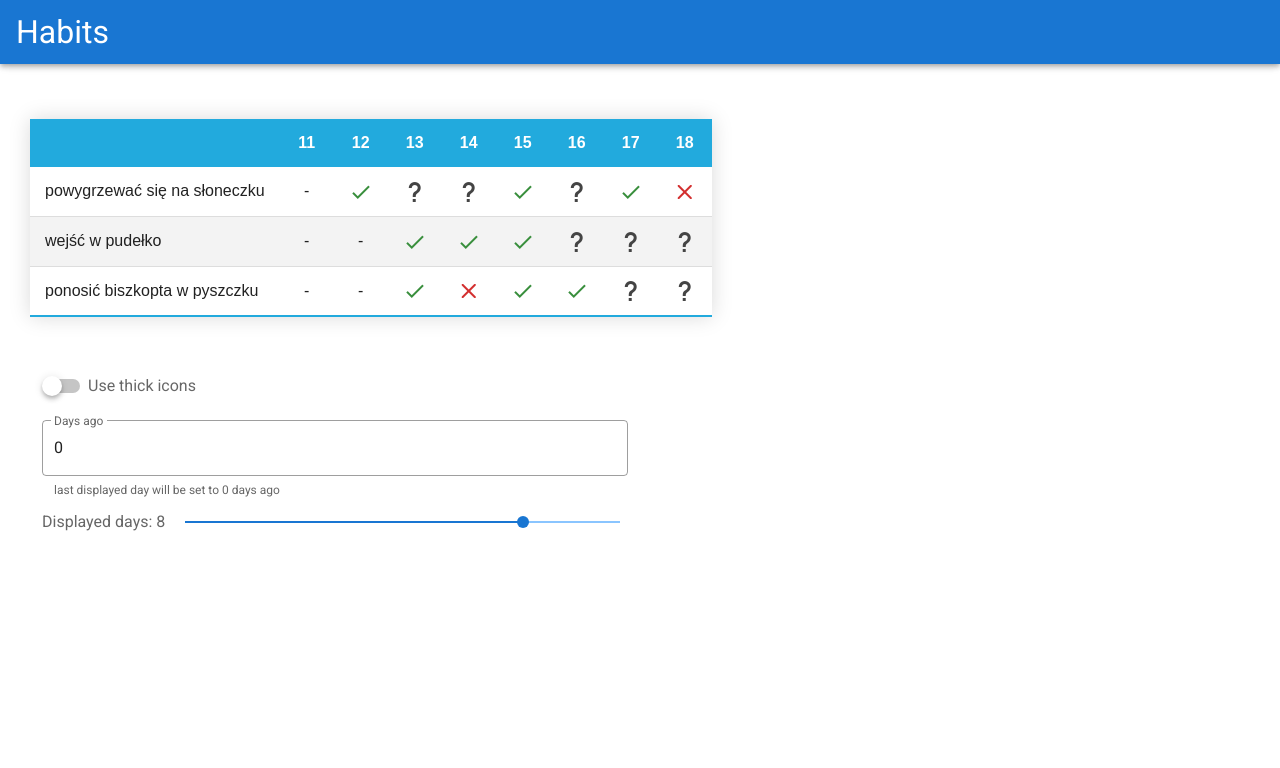
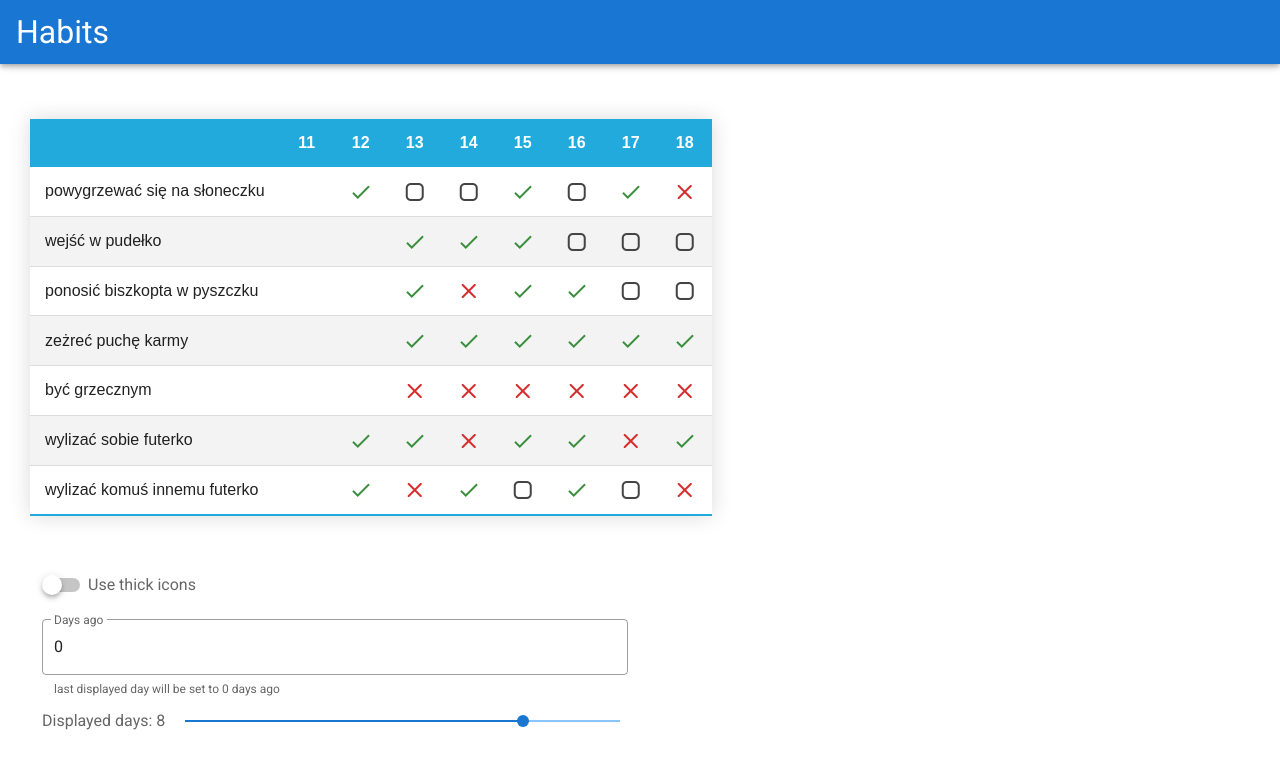
Before and after one commit to FilipTarajko/habit_tracker, a Vue app: page / in a window 1280 px wide. Shown: the top 768 px of the page. Built offline with nearby package versions, Linux system fonts and the light colour scheme.

Commit message:
change display, add testing data

```diff
--- a/src/components/Dashboard.vue
+++ b/src/components/Dashboard.vue
@@ -25,9 +25,7 @@
             )"
             :key="'B' + index2"
             class="widthControlledCell"
-          >
-            -
-          </td>
+          ></td>
           <!-- After started new -->
           <td
             class="widthControlledCell"
@@ -38,15 +36,19 @@
             )"
             :key="'fd' + index"
           >
+            <div v-if="new Date(date) <= new Date()">
               <!-- QUESTION MARK, SLIM YET TO BE FOUND -->
               <v-icon v-if="!(date in habit.records)" color="#444444"
-              >mdi-help</v-icon
+                >mdi-square-rounded-outline</v-icon
               >
+              <!-- help / checkbox-blank-outline / square-outline / square-rounded-outline ... might be better? -->
               <!-- TICK -->
               <v-icon
                 v-if="date in habit.records && habit.records[date]"
                 color="green darken-2"
-              >{{ settings.useThick ? "mdi-check-bold" : "mdi-check" }}</v-icon
+                >{{
+                  settings.useThick ? "mdi-check-bold" : "mdi-check"
+                }}</v-icon
               >
               <!-- CROSS -->
               <v-icon
@@ -56,6 +58,13 @@
                   settings.useThick ? "mdi-close-thick" : "mdi-window-close"
                 }}</v-icon
               >
+            </div>
+            <div v-if="new Date(date) > new Date()">
+              <!-- Future -->
+              <!-- <v-icon v-if="!(date in habit.records)" color="#444444"
+                >mdi-minus</v-icon
+              > -->
+            </div>
           </td>
           <!-- After started old -->
           <!-- <td v-for="(cell, index2) in habit.dayRecords" :key="'C' + index2">
@@ -137,12 +146,68 @@ export default {
         {
           name: "ponosić biszkopta w pyszczku",
           startDay: new Date("2021-10-13"),
-          dayRecords: [300, 4],
+          dayRecords: [2, 3],
           records: {
             "2021-10-13": true,
             "2021-10-14": false,
             "2021-10-15": true,
             "2021-10-16": true,
+          },
+        },
+        {
+          name: "zeżreć puchę karmy",
+          startDay: new Date("2021-10-13"),
+          dayRecords: [1, 1],
+          records: {
+            "2021-10-13": true,
+            "2021-10-14": true,
+            "2021-10-15": true,
+            "2021-10-16": true,
+            "2021-10-17": true,
+            "2021-10-18": true,
+            "2021-10-19": true,
+          },
+        },
+        {
+          name: "być grzecznym",
+          startDay: new Date("2021-10-13"),
+          dayRecords: [1, 1],
+          records: {
+            "2021-10-13": false,
+            "2021-10-14": false,
+            "2021-10-15": false,
+            "2021-10-16": false,
+            "2021-10-17": false,
+            "2021-10-18": false,
+            "2021-10-19": false,
+          },
+        },
+        {
+          name: "wylizać sobie futerko",
+          startDay: new Date("2021-10-12"),
+          dayRecords: [1, 1],
+          records: {
+            "2021-10-12": true,
+            "2021-10-13": true,
+            "2021-10-14": false,
+            "2021-10-15": true,
+            "2021-10-16": true,
+            "2021-10-17": false,
+            "2021-10-18": true,
+            "2021-10-19": true,
+          },
+        },
+        {
+          name: "wylizać komuś innemu futerko",
+          startDay: new Date("2021-10-12"),
+          dayRecords: [1, 1],
+          records: {
+            "2021-10-12": true,
+            "2021-10-13": false,
+            "2021-10-14": true,
+            "2021-10-16": true,
+            "2021-10-18": false,
+            "2021-10-19": true,
           },
         }
       );
```
Lines whose indentation alone changed are shown as unchanged.
